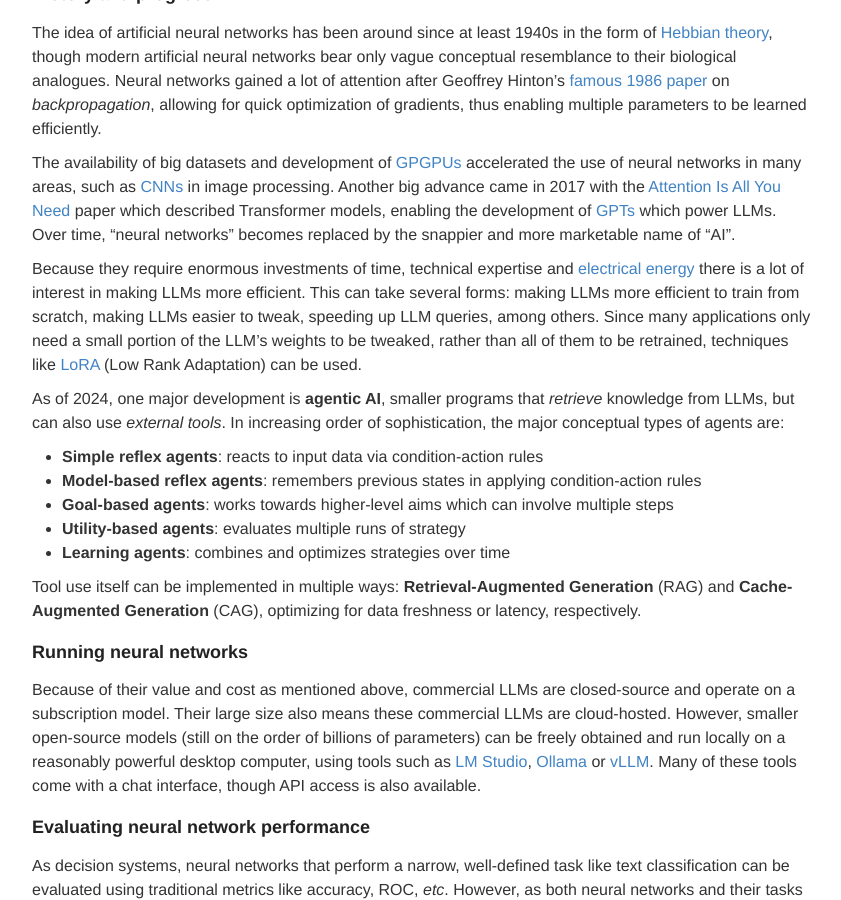
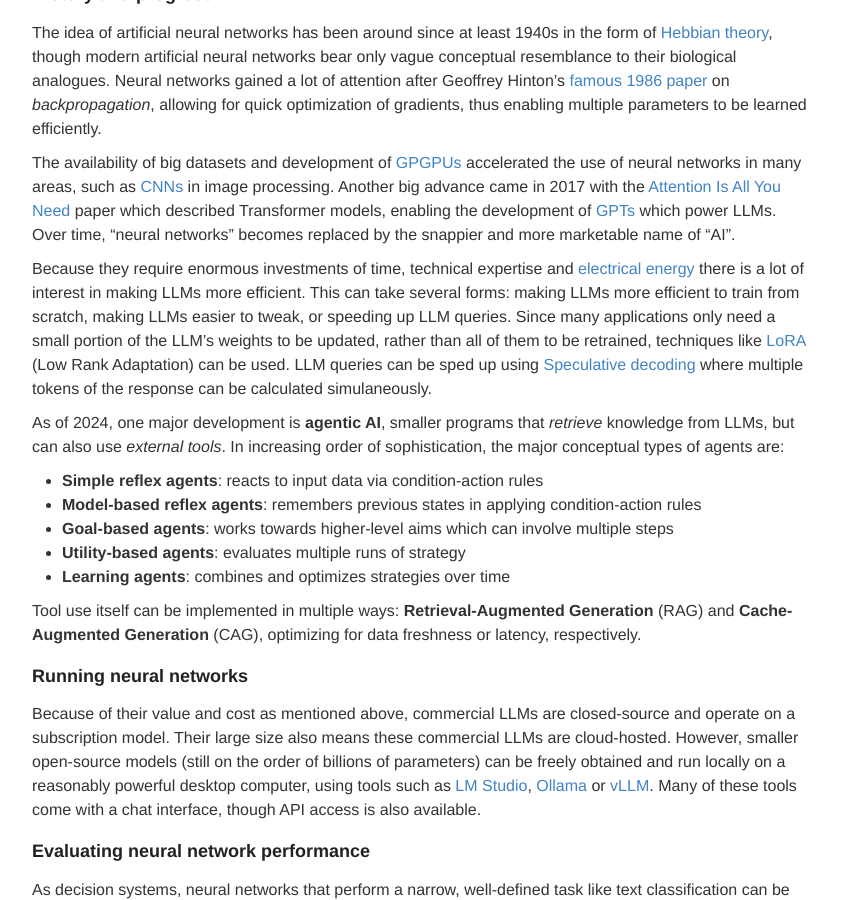
Before and after one commit to ptvan/ptvan.github.io, a Jekyll site: the page built from _posts/2020-01-20-neural-networks.md, in a window 1280 px wide and 900 px high, scrolled down 720 px. Shown: the whole window, without its empty margins (218-1059 px from the left). Built offline with Jekyll 4.4.1, drawn with Linux system fonts in a browser that asks for light colours.

Commit message:
updated neural networks post

```diff
--- a/_posts/2020-01-20-neural-networks.md
+++ b/_posts/2020-01-20-neural-networks.md
@@ -17,7 +17,7 @@ The idea of artificial neural networks has been around since at least 1940s in t
 
 The availability of big datasets and development of [GPGPUs](https://en.wikipedia.org/wiki/General-purpose_computing_on_graphics_processing_units) accelerated the use of neural networks in many areas, such as [CNNs](https://en.wikipedia.org/wiki/Convolutional_neural_network) in image processing. Another big advance came in 2017 with the [Attention Is All You Need](https://arxiv.org/abs/1706.03762) paper which described Transformer models, enabling the development of [GPTs](https://en.wikipedia.org/wiki/Generative_pre-trained_transformer) which power LLMs. Over time, "neural networks" becomes replaced by the snappier and more marketable name of "AI".
 
-Because they require enormous investments of time, technical expertise and [electrical energy](https://cacm.acm.org/blogcacm/the-energy-footprint-of-humans-and-large-language-models/) there is a lot of interest in making LLMs more efficient. This can take several forms: making LLMs more efficient to train from scratch, making LLMs easier to tweak, speeding up LLM queries, among others. Since many applications only need a small portion of the LLM's weights to be tweaked, rather than all of them to be retrained, techniques like [LoRA](https://medium.com/@raquelhvaz/efficient-llm-fine-tuning-with-lora-e5edb88b64a1) (Low Rank Adaptation) can be used.
+Because they require enormous investments of time, technical expertise and [electrical energy](https://cacm.acm.org/blogcacm/the-energy-footprint-of-humans-and-large-language-models/) there is a lot of interest in making LLMs more efficient. This can take several forms: making LLMs more efficient to train from scratch, making LLMs easier to tweak, or speeding up LLM queries. Since many applications only need a small portion of the LLM's weights to be updated, rather than all of them to be retrained, techniques like [LoRA](https://medium.com/@raquelhvaz/efficient-llm-fine-tuning-with-lora-e5edb88b64a1) (Low Rank Adaptation) can be used. LLM queries can be sped up using [Speculative decoding](https://research.google/blog/looking-back-at-speculative-decoding/) where multiple tokens of the response can be calculated simulaneously.
 
 As of 2024, one major development is **agentic AI**, smaller programs that _retrieve_ knowledge from LLMs, but can also use _external tools_. In increasing order of sophistication, the major conceptual types of agents are:
 
```
